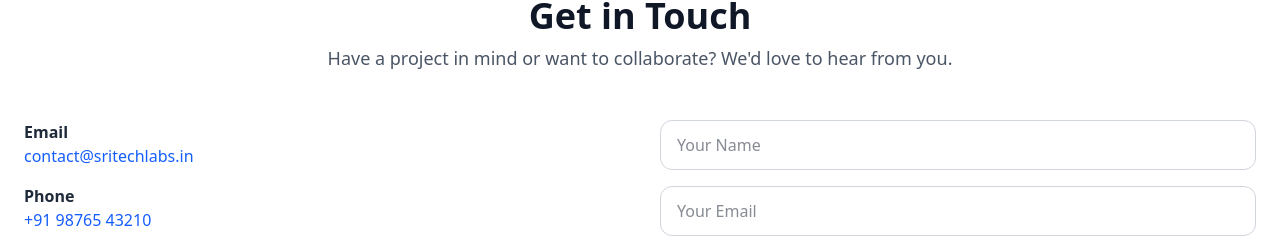
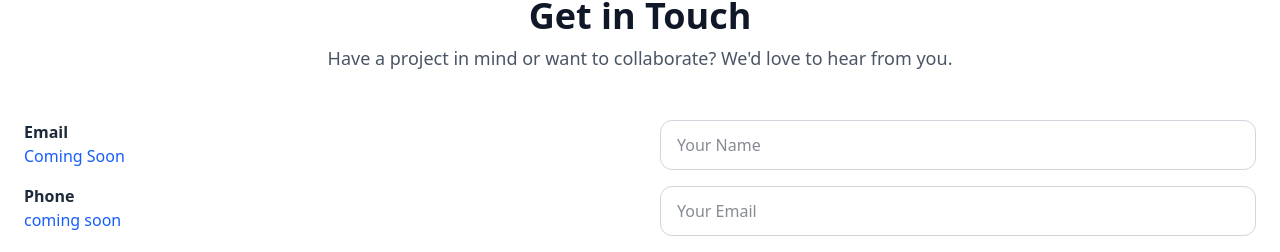
Before and after one commit to SriTechLabs/SriTechLabs-Web, a React (Vite) app: page /#/ in a window 1280 px wide. Shown: the part 2132-2384 px from the top of the page. Built offline with nearby package versions, Linux system fonts and the light colour scheme.

Commit message:
details changed

```diff
--- a/src/components/ContactSection.tsx
+++ b/src/components/ContactSection.tsx
@@ -28,11 +28,11 @@ export default function ContactSection() {
           >
             <div>
               <h4 className="font-semibold text-gray-800">Email</h4>
-              <p className="text-blue-600">contact@sritechlabs.in</p>
+              <p className="text-blue-600">Coming Soon</p>
             </div>
             <div>
               <h4 className="font-semibold text-gray-800">Phone</h4>
-              <p className="text-blue-600">+91 98765 43210</p>
+              <p className="text-blue-600">coming soon</p>
             </div>
             <div>
               <h4 className="font-semibold text-gray-800">Location</h4>
```
